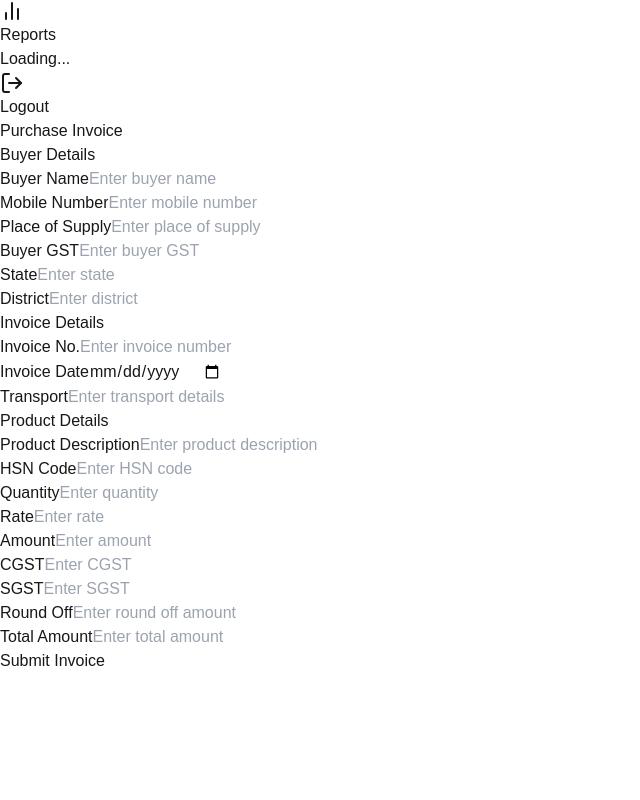
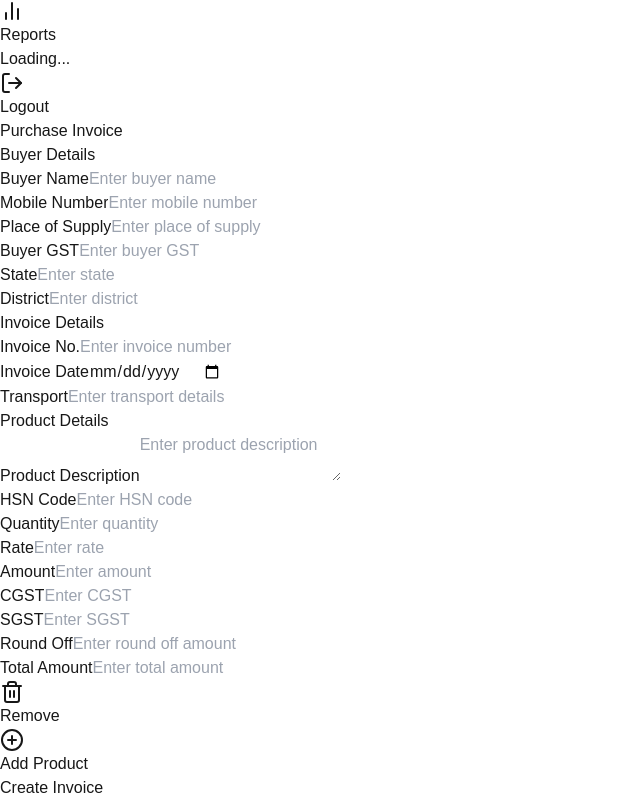
Before and after one commit to pradeep-kumavat/repursale, a Next.js app: page /purchase in a window 1280 px wide. Shown: the part 224-1024 px from the top of the page, without its empty margins (0-640 px from the left). Before the commit the page ends 897 px from the top, so only its background shows below. Built offline with nearby package versions, Linux system fonts and the light colour scheme; no server answers.

Commit message:
pur && sale form updated

```diff
--- a/src/app/(app)/purchase/page.tsx
+++ b/src/app/(app)/purchase/page.tsx
@@ -1,33 +1,77 @@
 "use client";
 import { useState } from "react";
+import { Trash2, PlusCircle } from 'lucide-react';
 
-const FullScreenForm: React.FC = () => {
-  const [formData, setFormData] = useState({
-    name: "",
-    email: "",
-    message: "",
-  });
+const purchaseForm: React.FC = () => {
+  const [products, setProducts] = useState([
+    {
+      description: "",
+      hsnCode: "",
+      quantity: "",
+      rate: "",
+      amount: "",
+      cgst: "",
+      sgst: "",
+      roundOff: "",
+      totalAmount: "",
+    },
+  ]);
 
-  const handleChange = (e: React.ChangeEvent<HTMLInputElement | HTMLTextAreaElement>) => {
-    const { name, value } = e.target;
-    setFormData({ ...formData, [name]: value });
+  const addProduct = () => {
+    setProducts([
+      ...products,
+      {
+        description: "",
+        hsnCode: "",
+        quantity: "",
+        rate: "",
+        amount: "",
+        cgst: "",
+        sgst: "",
+        roundOff: "",
+        totalAmount: "",
+      },
+    ]);
+  };
+
+  const removeProduct = (index: number) => {
+    const updatedProducts = products.filter((_, i) => i !== index);
+    setProducts(updatedProducts);
+  };
+
+  interface Product {
+    description: string;
+    hsnCode: string;
+    quantity: string;
+    rate: string;
+    amount: string;
+    cgst: string;
+    sgst: string;
+    roundOff: string;
+    totalAmount: string;
+  }
+
+  const handleInputChange = (index: number, field: keyof Product, value: string) => {
+    const updatedProducts = [...products];
+    updatedProducts[index][field] = value;
+    setProducts(updatedProducts);
   };
 
   const handleSubmit = (e: React.FormEvent) => {
     e.preventDefault();
-    console.log("Form Data:", formData);
+    console.log("Form Data:", products);
     alert("Form submitted successfully!");
   };
 
   return (
-    <div className="flex flex-col min-h-screen bg-gray-900 text-white">
+  <div className="flex flex-col min-h-screen bg-gray-900 text-white p-4 overflow-y-auto">
   <h1 className="text-3xl font-bold mb-5 w-full p-4">Purchase Invoice</h1>
   <div className="w-full max-w-6xl space-y-6 px-6">
     {/* Buyer Details */}
 <div className="space-y-4">
   <h2 className="text-xl font-semibold mb-2">Buyer Details</h2>
   <div className="flex flex-wrap gap-6">
-        <div className="flex-1">
+    <div className="flex-[2]">
       <label className="block text-sm font-medium text-gray-300 mb-2">
         Buyer Name
       </label>
@@ -47,7 +91,9 @@ const FullScreenForm: React.FC = () => {
         placeholder="Enter mobile number"
       />
     </div>
-        <div className="flex-1">
+  </div>
+  <div className="flex flex-wrap gap-6">
+    <div className="flex-[1.5]">
       <label className="block text-sm font-medium text-gray-300 mb-2">
         Place of Supply
       </label>
@@ -57,7 +103,7 @@ const FullScreenForm: React.FC = () => {
         placeholder="Enter place of supply"
       />
     </div>
-        <div className="flex-1">
+    <div className="flex-[1.5]">
       <label className="block text-sm font-medium text-gray-300 mb-2">
         Buyer GST
       </label>
@@ -69,7 +115,7 @@ const FullScreenForm: React.FC = () => {
     </div>
   </div>
   <div className="flex flex-wrap gap-6">
-        <div className="flex-1">
+    <div className="w-1/4">
       <label className="block text-sm font-medium text-gray-300 mb-2">
         State
       </label>
@@ -79,7 +125,7 @@ const FullScreenForm: React.FC = () => {
         placeholder="Enter state"
       />
     </div>
-        <div className="flex-1">
+    <div className="w-1/4">
       <label className="block text-sm font-medium text-gray-300 mb-2">
         District
       </label>
@@ -91,6 +137,7 @@ const FullScreenForm: React.FC = () => {
     </div>
   </div>
 </div>
+
 
     {/* Invoice Details */}
     <div className="space-y-4">
@@ -129,20 +176,28 @@ const FullScreenForm: React.FC = () => {
     </div>
 
     {/* Product Details */}
-    <div className="space-y-4">
-      <h2 className="text-xl font-semibold mb-2">Product Details</h2>
+<div className="space-y-8">
+  <h2 className="text-xl font-semibold mb-4">Product Details</h2>
+  {products.map((product, index) => (
+    <div key={index} className="space-y-4 border-b border-gray-600 pb-4">
       <div className="flex flex-wrap gap-6">
-        <div className="flex-1">
+        {/* Product Description */}
+        <div className="flex-1 min-w-[350px] h-[150px] mb-6">
         <label className="block text-sm font-medium text-gray-300 mb-2">
           Product Description
         </label>
-          <input
-            type="text"
-            className="w-full px-4 py-2 bg-gray-700 text-white border border-gray-600 rounded-lg focus:ring-2 focus:ring-blue-500 focus:outline-none"
+        <textarea
+          className="w-full h-[150px] px-4 py-3 bg-gray-700 text-white border border-gray-600 rounded-lg focus:ring-2 focus:ring-blue-500 focus:outline-none"
           placeholder="Enter product description"
+          value={product.description}
+          onChange={(e) =>
+            handleInputChange(index, "description", e.target.value)
+          }
         />
       </div>
-        <div className="flex-1">
+
+        {/* HSN Code */}
+        <div className="flex-1 min-w-[220px]">
           <label className="block text-sm font-medium text-gray-300 mb-2">
             HSN Code
           </label>
@@ -150,9 +205,15 @@ const FullScreenForm: React.FC = () => {
             type="text"
             className="w-full px-4 py-2 bg-gray-700 text-white border border-gray-600 rounded-lg focus:ring-2 focus:ring-blue-500 focus:outline-none"
             placeholder="Enter HSN code"
+            value={product.hsnCode}
+            onChange={(e) =>
+              handleInputChange(index, "hsnCode", e.target.value)
+            }
           />
         </div>
-        <div className="flex-1">
+
+        {/* Quantity */}
+        <div className="flex-1 min-w-[120px]">
           <label className="block text-sm font-medium text-gray-300 mb-2">
             Quantity
           </label>
@@ -160,9 +221,15 @@ const FullScreenForm: React.FC = () => {
             type="number"
             className="w-full px-4 py-2 bg-gray-700 text-white border border-gray-600 rounded-lg focus:ring-2 focus:ring-blue-500 focus:outline-none"
             placeholder="Enter quantity"
+            value={product.quantity}
+            onChange={(e) =>
+              handleInputChange(index, "quantity", e.target.value)
+            }
           />
         </div>
-        <div className="flex-1">
+
+        {/* Rate */}
+        <div className="flex-1 min-w-[120px]">
           <label className="block text-sm font-medium text-gray-300 mb-2">
             Rate
           </label>
@@ -170,11 +237,15 @@ const FullScreenForm: React.FC = () => {
             type="text"
             className="w-full px-4 py-2 bg-gray-700 text-white border border-gray-600 rounded-lg focus:ring-2 focus:ring-blue-500 focus:outline-none"
             placeholder="Enter rate"
+            value={product.rate}
+            onChange={(e) => handleInputChange(index, "rate", e.target.value)}
           />
         </div>
       </div>
+
       <div className="flex flex-wrap gap-6">
-        <div className="flex-1">
+        {/* Amount */}
+        <div className="flex-1 min-w-[160px]">
           <label className="block text-sm font-medium text-gray-300 mb-2">
             Amount
           </label>
@@ -182,9 +253,15 @@ const FullScreenForm: React.FC = () => {
             type="text"
             className="w-full px-4 py-2 bg-gray-700 text-white border border-gray-600 rounded-lg focus:ring-2 focus:ring-blue-500 focus:outline-none"
             placeholder="Enter amount"
+            value={product.amount}
+            onChange={(e) =>
+              handleInputChange(index, "amount", e.target.value)
+            }
           />
         </div>
-        <div className="flex-1">
+
+        {/* CGST */}
+        <div className="flex-1 min-w-[160px]">
           <label className="block text-sm font-medium text-gray-300 mb-2">
             CGST
           </label>
@@ -193,9 +270,13 @@ const FullScreenForm: React.FC = () => {
             step="1.0"
             className="w-full px-4 py-2 bg-gray-700 text-white border border-gray-600 rounded-lg focus:ring-2 focus:ring-blue-500 focus:outline-none"
             placeholder="Enter CGST"
+            value={product.cgst}
+            onChange={(e) => handleInputChange(index, "cgst", e.target.value)}
           />
         </div>
-        <div className="flex-1">
+
+        {/* SGST */}
+        <div className="flex-1 min-w-[160px]">
           <label className="block text-sm font-medium text-gray-300 mb-2">
             SGST
           </label>
@@ -204,11 +285,15 @@ const FullScreenForm: React.FC = () => {
             step="1.0"
             className="w-full px-4 py-2 bg-gray-700 text-white border border-gray-600 rounded-lg focus:ring-2 focus:ring-blue-500 focus:outline-none"
             placeholder="Enter SGST"
+            value={product.sgst}
+            onChange={(e) => handleInputChange(index, "sgst", e.target.value)}
           />
         </div>
       </div>
+
       <div className="flex flex-wrap gap-6">
-        <div className="flex-1">
+        {/* Round Off */}
+        <div className="flex-1 min-w-[160px]">
           <label className="block text-sm font-medium text-gray-300 mb-2">
             Round Off
           </label>
@@ -216,9 +301,15 @@ const FullScreenForm: React.FC = () => {
             type="text"
             className="w-full px-4 py-2 bg-gray-700 text-white border border-gray-600 rounded-lg focus:ring-2 focus:ring-blue-500 focus:outline-none"
             placeholder="Enter round off amount"
+            value={product.roundOff}
+            onChange={(e) =>
+              handleInputChange(index, "roundOff", e.target.value)
+            }
           />
         </div>
-        <div className="flex-1">
+
+        {/* Total Amount */}
+        <div className="flex-1 min-w-[160px]">
           <label className="block text-sm font-medium text-gray-300 mb-2">
             Total Amount
           </label>
@@ -226,23 +317,45 @@ const FullScreenForm: React.FC = () => {
             type="text"
             className="w-full px-4 py-2 bg-gray-700 text-white border border-gray-600 rounded-lg focus:ring-2 focus:ring-blue-500 focus:outline-none"
             placeholder="Enter total amount"
+            value={product.totalAmount}
+            onChange={(e) =>
+              handleInputChange(index, "totalAmount", e.target.value)
+            }
           />
         </div>
       </div>
+
+      {/* Remove Button */}
+      <button
+        onClick={() => removeProduct(index)}
+        className="mt-2 px-4 py-2 bg-red-700 text-white rounded-lg hover:bg-red-800 flex items-center space-x-2"
+      >
+        <Trash2 className="w-5 h-5" />
+        <span>Remove</span>
+      </button>
+    </div>
+  ))}
+
+  {/* Add Product Button */}
+  <button
+    onClick={addProduct}
+    className="px-4 py-2 bg-blue-900 text-white rounded-lg hover:bg-blue-800 flex items-center space-x-2"
+  >
+    <PlusCircle className="w-5 h-5" />
+    <span>Add Product</span>
+  </button>
 </div>
 
     {/* Submit Button */}
     <button
       type="submit"
-      className="w-full bg-blue-600 py-2 px-4 text-white rounded-lg hover:bg-blue-700 focus:ring-4 focus:ring-blue-500 focus:outline-none font-semibold"
+      className="w-full bg-blue-800 py-2 px-4 text-white rounded-lg hover:bg-blue-850 focus:ring-4 focus:ring-blue-500 focus:outline-none font-semibold"
     >
-      Submit Invoice
+      Create Invoice
     </button>
   </div>
 </div>
-
-
   );
 };
 
-export default FullScreenForm;
+export default purchaseForm;
```
Also changed, not shown: src/app/(app)/sales/page.tsx (+148 -33 lines). Lines whose indentation alone changed are shown as unchanged.
